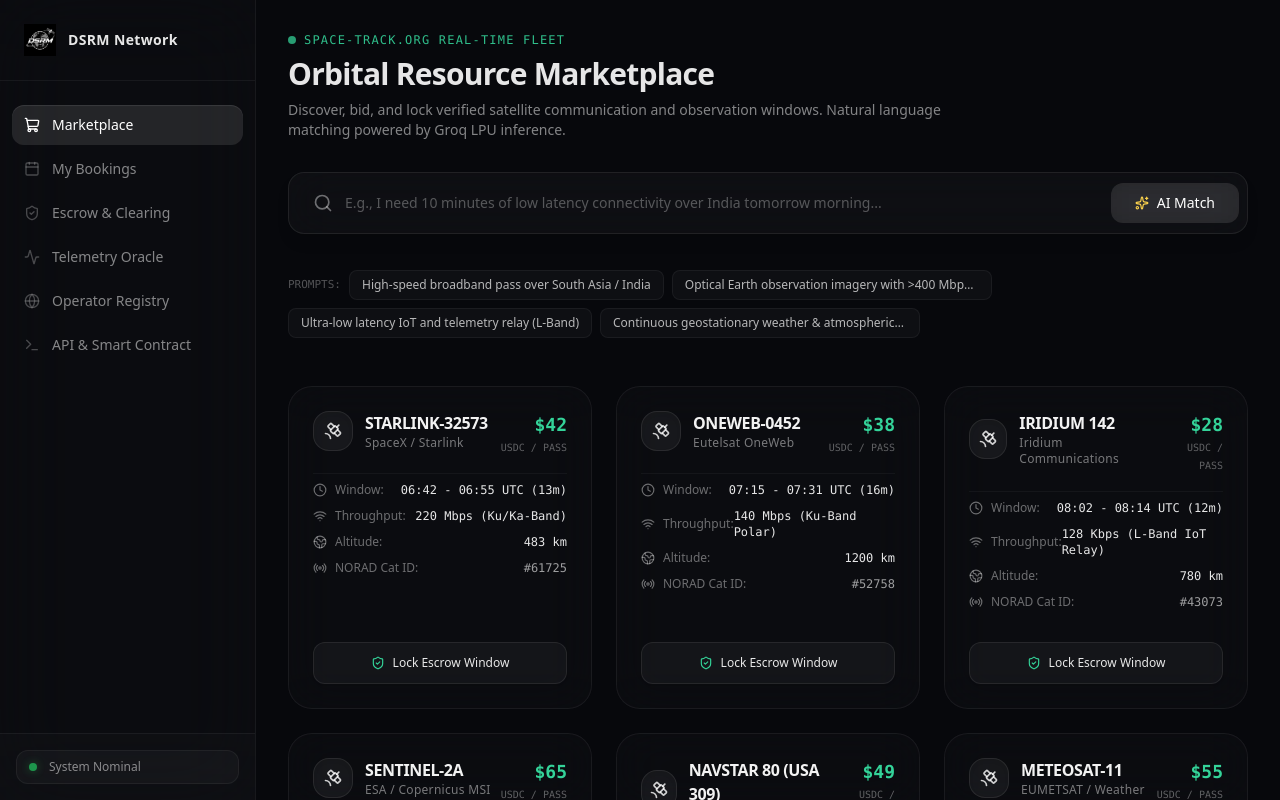
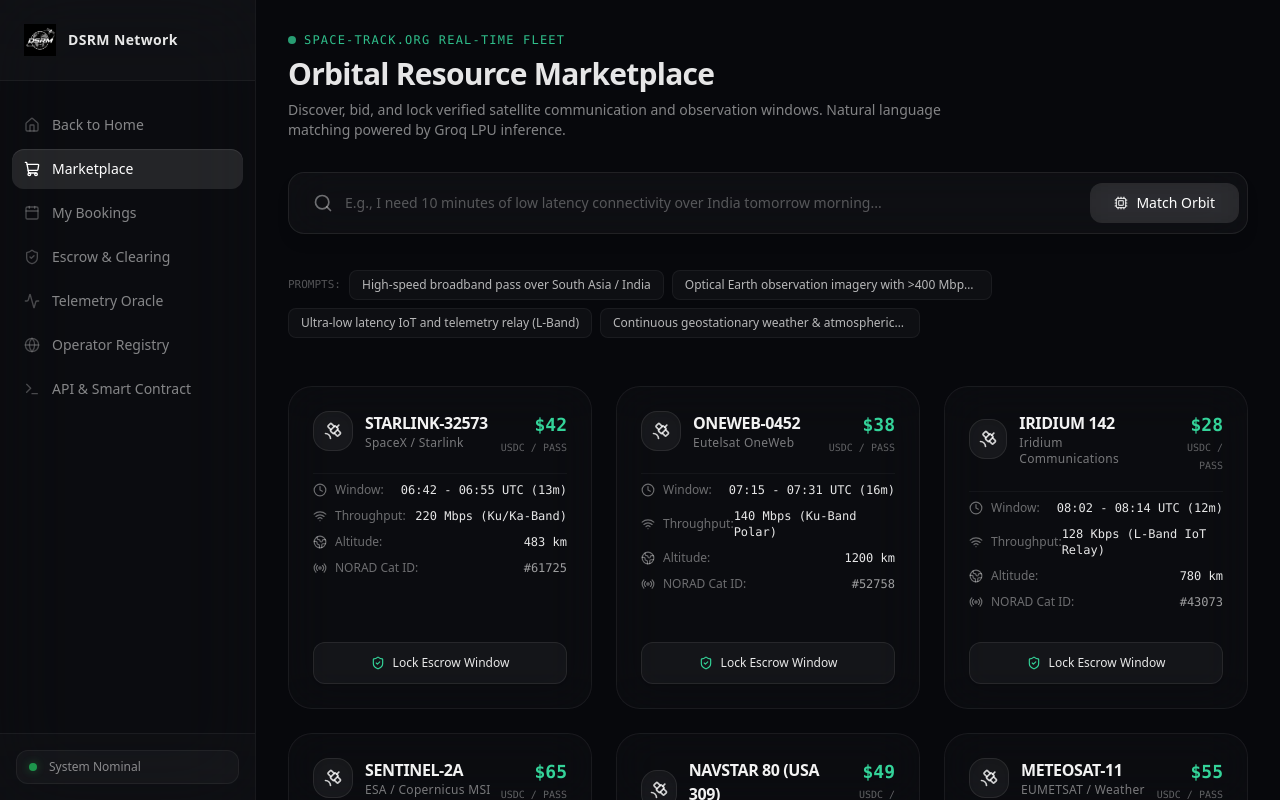
Before and after one commit to eternallytanuj-hub/DSRM, a Next.js app: page /marketplace in a window 1280 px wide. Built offline with nearby package versions, Linux system fonts and the light colour scheme; no server answers.

Commit message:
Replace AI sparkle icon with Cpu/Radio icons and add Back to Home option with Home icon to left navbar

```diff
--- a/src/app/(stitch)/layout.tsx
+++ b/src/app/(stitch)/layout.tsx
@@ -4,6 +4,7 @@
 import { usePathname } from "next/navigation";
 import React from "react";
 import {
+  Home,
   ShoppingCart,
   Calendar,
   ShieldCheck,
@@ -14,6 +15,7 @@
 import "../globals.css";
 
 const navLinks = [
+  { href: "/", label: "Back to Home", icon: Home },
   { href: "/marketplace", label: "Marketplace", icon: ShoppingCart },
   { href: "/my-bookings", label: "My Bookings", icon: Calendar },
   { href: "/escrow-clearing", label: "Escrow & Clearing", icon: ShieldCheck },
@@ -34,14 +36,16 @@
 
       <div className="flex h-screen overflow-hidden">
         <aside className="w-64 flex-shrink-0 flex flex-col backdrop-blur-2xl bg-white/[0.02] border-r border-white/[0.05] relative z-10">
-          <div className="p-6 flex items-center gap-3 border-b border-white/[0.05]">
+          <Link href="/" className="p-6 flex items-center gap-3 border-b border-white/[0.05] hover:bg-white/[0.02] transition-colors group">
             <img src="/DSRM_logo.png" alt="DSRM" className="w-8 h-8 object-contain" />
-            <span className="font-semibold tracking-wide text-sm opacity-90">DSRM Network</span>
-          </div>
+            <div className="flex flex-col">
+              <span className="font-semibold tracking-wide text-sm opacity-90">DSRM Network</span>
+            </div>
+          </Link>
 
           <nav className="flex-1 py-6 px-3 space-y-1 overflow-y-auto">
             {navLinks.map((item) => {
-              const active = pathname.startsWith(item.href);
+              const active = item.href === "/" ? pathname === "/" : pathname.startsWith(item.href);
               const Icon = item.icon;
               return (
                 <Link
--- a/src/app/(stitch)/marketplace/page.tsx
+++ b/src/app/(stitch)/marketplace/page.tsx
@@ -1,7 +1,7 @@
 'use client';
 
 import React, { useState, useEffect } from 'react';
-import { Search, Satellite, Clock, Wifi, Sparkles, Radio, Globe2, ShieldCheck } from 'lucide-react';
+import { Search, Satellite, Clock, Wifi, Cpu, Radio, Globe2, ShieldCheck } from 'lucide-react';
 import { motion } from 'framer-motion';
 
 import { searchMarketplaceWithGroq } from './actions';
@@ -101,8 +101,8 @@
               </>
             ) : (
               <>
-                <Sparkles size={14} className="text-amber-300" />
-                <span>AI Match</span>
+                <Cpu size={14} className="text-white/80" />
+                <span>Match Orbit</span>
               </>
             )}
           </button>
@@ -155,7 +155,7 @@
               {/* AI Recommendation Reason */}
               {p.reason && (
                 <div className="mb-4 p-3 rounded-2xl bg-emerald-500/[0.08] border border-emerald-500/20 text-emerald-300 text-xs leading-relaxed flex items-start gap-2">
-                  <Sparkles size={14} className="text-emerald-400 shrink-0 mt-0.5" />
+                  <Radio size={14} className="text-emerald-400 shrink-0 mt-0.5" />
                   <span>{p.reason}</span>
                 </div>
               )}
```
